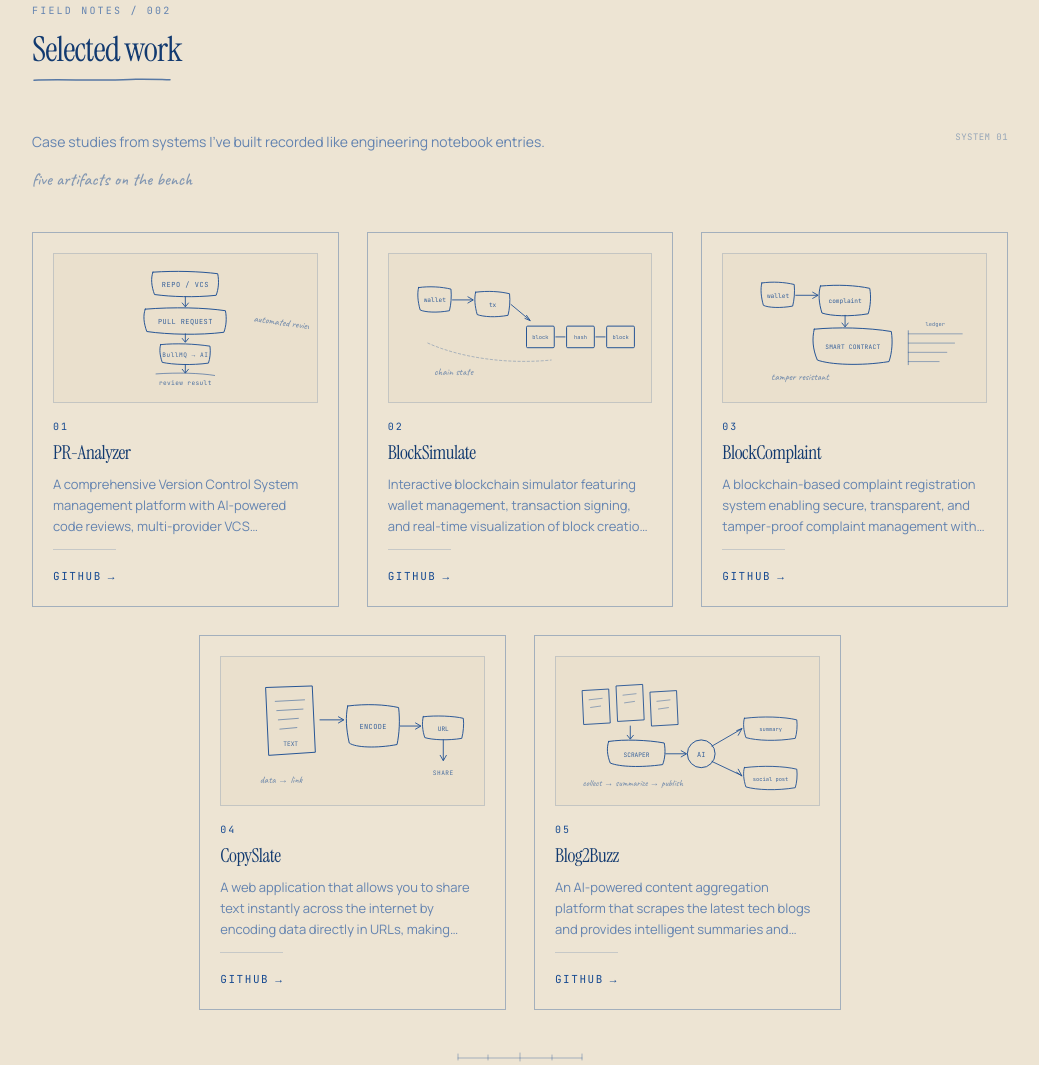
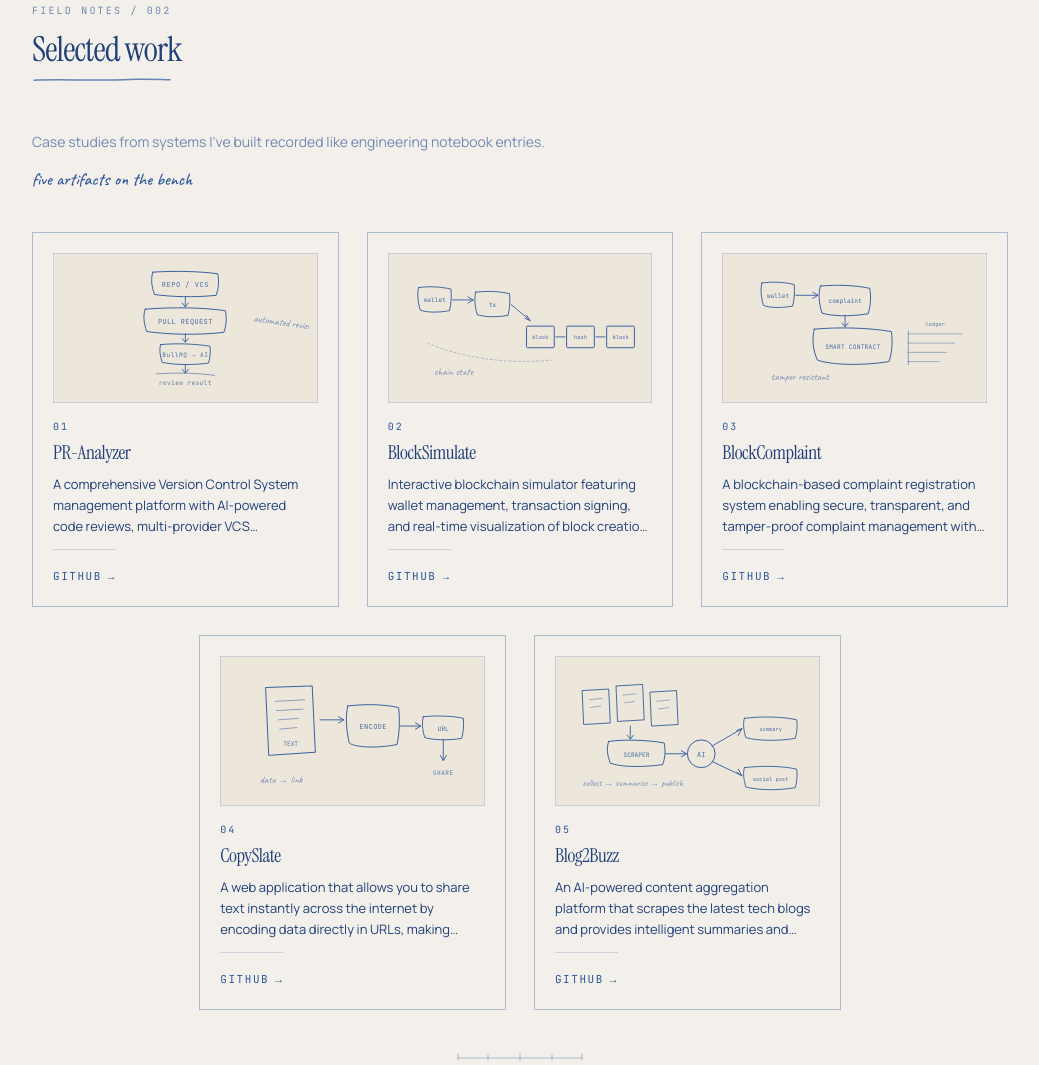
Before and after one commit to adarshswaminath/adarshswaminath.github.io, an Astro site: page / in a window 1280 px wide. Shown: the part 1139-2204 px from the top of the page, without its empty margins (120-1159 px from the left). Built offline with nearby package versions, Linux system fonts and the light colour scheme; Astro itself is replaced by a stand-in of ours.

Commit message:
style: update text color variables and refine styles across home page components

```diff
--- a/src/components/sections/home-page/about.astro
+++ b/src/components/sections/home-page/about.astro
@@ -50,7 +50,7 @@ import { achievements } from '../../../data/navigation'
     <!-- Margin notes -->
     <aside class="relative space-y-8 lg:col-span-5">
       <p
-        class="font-hand absolute -top-1 right-0 hidden text-[1.1rem] text-(--ink)/50 lg:block"
+        class="font-hand absolute -top-1 right-0 hidden text-[1.1rem] text-(--ink) lg:block"
         aria-hidden="true"
       >
         currently exploring systems
--- a/src/components/sections/home-page/contact.astro
+++ b/src/components/sections/home-page/contact.astro
@@ -17,7 +17,7 @@ import SocialLinks from '../../layout/SocialLinks.astro'
     <SocialLinks />
 
     <p
-      class="font-hand mt-10 text-[1.2rem] text-(--ink)/55"
+      class="font-hand mt-10 text-[1.2rem] text-(--ink)"
       aria-hidden="true"
     >
       last page leave a mark
--- a/src/components/sections/home-page/hero.astro
+++ b/src/components/sections/home-page/hero.astro
@@ -35,7 +35,7 @@
 
       <!-- Mobile / tablet annotations live on the artwork plane -->
       <p
-        class="hero-anim-fade hero-anim--aside font-hand pointer-events-none absolute right-4 bottom-4 z-10 text-[1.05rem] leading-none text-(--ink)/55 lg:hidden"
+        class="hero-anim-fade hero-anim--aside font-hand pointer-events-none absolute right-4 bottom-4 z-10 text-[1.05rem] leading-none text-(--ink) lg:hidden"
         aria-hidden="true"
       >
         observe → build → repeat
--- a/src/components/sections/home-page/projects.astro
+++ b/src/components/sections/home-page/projects.astro
@@ -20,13 +20,7 @@ const entries = projects.slice(0, 5)
 
     <!-- Sparse section annotations -->
     <p
-      class="pointer-events-none absolute top-0 right-0 hidden font-mono text-[9px] tracking-wider text-(--ink)/40 lg:block"
-      aria-hidden="true"
-    >
-      SYSTEM 01
-    </p>
-    <p
-      class="font-hand mt-3 hidden text-[1.1rem] text-(--ink)/50 md:block"
+      class="font-hand mt-3 hidden text-[1.1rem] text-(--ink) md:block"
       aria-hidden="true"
     >
       five artifacts on the bench
--- a/src/components/ui/project-card.astro
+++ b/src/components/ui/project-card.astro
@@ -44,7 +44,7 @@ const noteNum = String(index + 1).padStart(2, '0')
     {project.title}
   </h3>
 
-  <p class="mb-3 line-clamp-3 text-[13px] leading-relaxed text-(--ink-muted)">
+  <p class="mb-3 line-clamp-3 text-[13px] leading-relaxed text-(--ink-deep)">
     {project.desc}
   </p>
 
--- a/src/styles/global.css
+++ b/src/styles/global.css
@@ -2,11 +2,12 @@
 
 /* ===== Field Notebook Design Tokens ===== */
 :root {
-  --paper: #ede4d3;
+  /* --paper: #ede4d3; */
+  --paper: #f3f0eb;
   --paper-dark: #e4d9c4;
-  --ink: #174a91;
-  --ink-deep: #123a70;
-  --ink-muted: #6383b0;
+  --ink: #2b5699;
+  --ink-deep: #1f3f78;
+  --ink-muted: #7188b2;
   --ink-faint: color-mix(in srgb, var(--ink) 18%, transparent);
   --annotation: #a94a4a;
   --line: color-mix(in srgb, var(--ink-muted) 55%, transparent);
@@ -21,34 +22,42 @@
   from {
     transform: translateX(100%);
   }
+
   to {
     transform: translateX(0);
   }
 }
+
 @keyframes slideOutRight {
   from {
     transform: translateX(0);
   }
+
   to {
     transform: translateX(100%);
   }
 }
+
 @keyframes fadeIn {
   from {
     opacity: 0;
   }
+
   to {
     opacity: 1;
   }
 }
+
 @keyframes fadeOut {
   from {
     opacity: 1;
   }
+
   to {
     opacity: 0;
   }
 }
+
 @keyframes inkDraw {
   to {
     stroke-dashoffset: 0;
@@ -58,6 +67,7 @@
 .drawer-panel {
   animation: slideInRight 280ms cubic-bezier(0.16, 1, 0.3, 1) forwards;
 }
+
 .drawer-panel.closing {
   animation: slideOutRight 220ms cubic-bezier(0.16, 1, 0.3, 1) forwards;
 }
@@ -65,6 +75,7 @@
 .drawer-backdrop {
   animation: fadeIn 220ms ease forwards;
 }
+
 .drawer-backdrop.closing {
   animation: fadeOut 160ms ease forwards;
 }
@@ -81,12 +92,14 @@ html {
   html {
     scroll-behavior: auto;
   }
+
   .drawer-panel,
   .drawer-panel.closing,
   .drawer-backdrop,
   .drawer-backdrop.closing {
     animation-duration: 0.01ms !important;
   }
+
   .ink-draw {
     animation: none !important;
     stroke-dasharray: none !important;
@@ -210,6 +223,7 @@ body::before {
     font-weight: 400;
     color: var(--ink-deep);
   }
+
   .prose h3 {
     font-family: var(--font-display);
     font-size: 1.3em;
@@ -218,12 +232,14 @@ body::before {
     font-weight: 400;
     color: var(--ink-deep);
   }
+
   .prose p {
     margin-top: 1.25em;
     margin-bottom: 1.25em;
     color: color-mix(in srgb, var(--ink-deep) 78%, #4a5568);
     line-height: 1.8;
   }
+
   .prose ul {
     list-style-type: disc;
     padding-left: 1.625em;
@@ -231,10 +247,12 @@ body::before {
     margin-bottom: 1.25em;
     color: color-mix(in srgb, var(--ink-deep) 78%, #4a5568);
   }
+
   .prose li {
     margin-top: 0.5em;
     margin-bottom: 0.5em;
   }
+
   .prose pre {
     background-color: var(--ink-deep);
     color: var(--paper);
@@ -245,6 +263,7 @@ body::before {
     margin-top: 1.7em;
     margin-bottom: 1.7em;
   }
+
   .prose code {
     font-family: var(--font-mono);
     font-size: 0.875em;
@@ -253,11 +272,13 @@ body::before {
     border-radius: 0.2rem;
     color: var(--ink-deep);
   }
+
   .prose pre code {
     background-color: transparent;
     color: inherit;
     padding: 0;
   }
+
   .prose a {
     color: var(--ink);
     text-decoration: underline;
@@ -265,9 +286,11 @@ body::before {
     font-weight: 500;
     transition: color 0.2s;
   }
+
   .prose a:hover {
     color: var(--ink-deep);
   }
+
   .prose blockquote {
     border-left: 2px solid var(--ink-muted);
     padding: 0.75em 1.25em;
@@ -277,6 +300,7 @@ body::before {
     margin-top: 1.6em;
     margin-bottom: 1.6em;
   }
+
   .prose img {
     border: 1px solid var(--ink-faint);
   }
```
Also changed, not shown: 1 other file.
